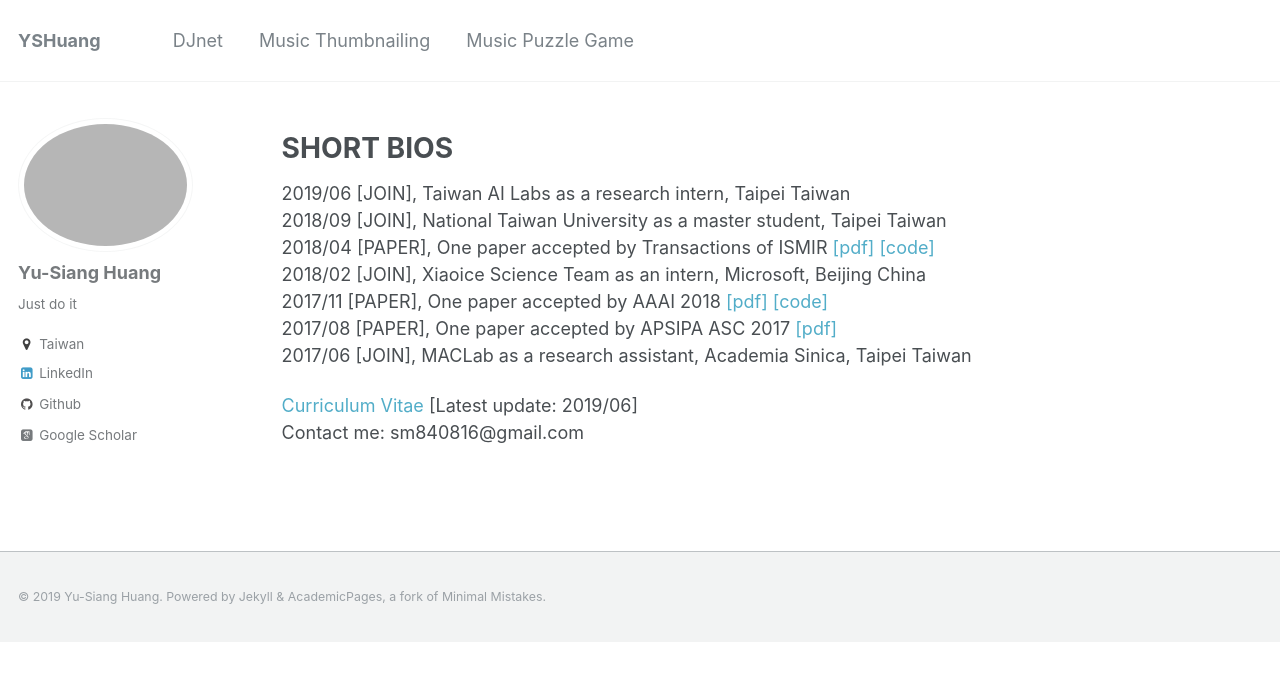
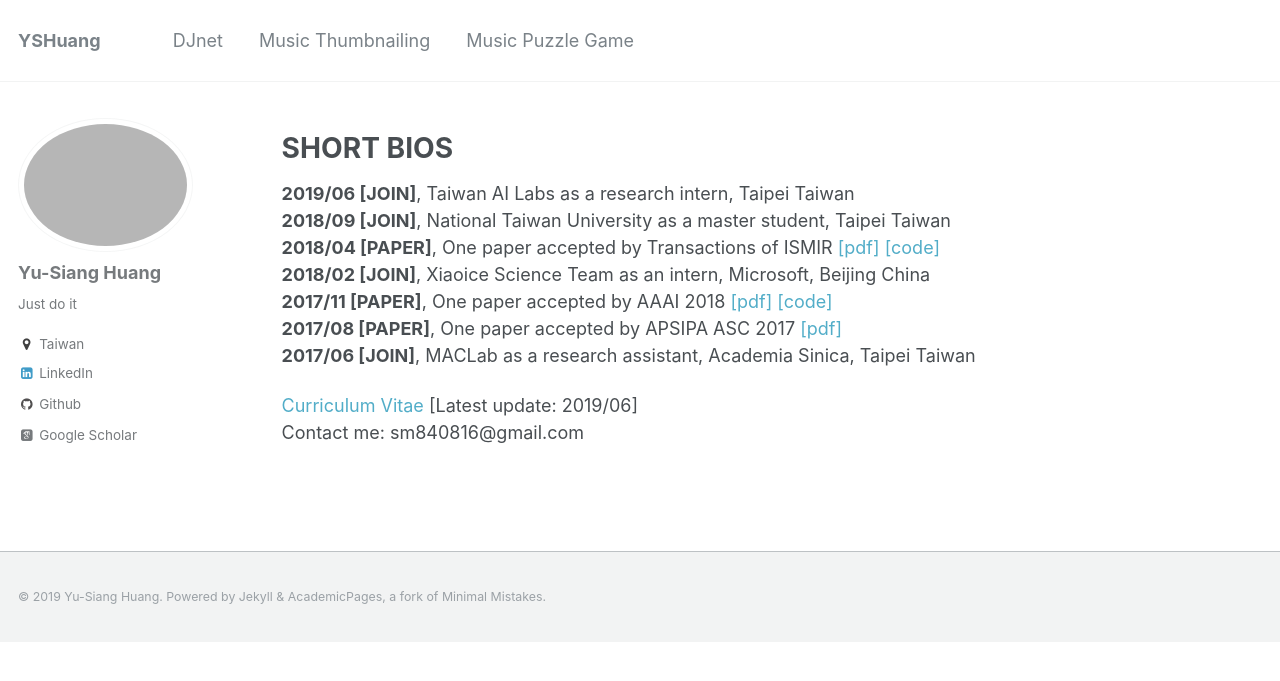
Before and after one commit to remyhuang/remyhuang.github.io, a Jekyll site: the page built from _pages/about.md, in a window 1280 px wide. Shown: the top 681 px of the page. Built offline with Jekyll 4.4.1, drawn with Linux system fonts in a browser that asks for light colours; some web fonts are replaced.

```diff
--- a/_pages/about.md
+++ b/_pages/about.md
@@ -11,13 +11,13 @@ redirect_from:
 
 SHORT BIOS
 =====
-2019/06 \[JOIN\], Taiwan AI Labs as a research intern, Taipei Taiwan <br />
-2018/09 \[JOIN\], National Taiwan University as a master student, Taipei Taiwan <br />
-2018/04 \[PAPER\], One paper accepted by Transactions of ISMIR [\[pdf\]](https://transactions.ismir.net/articles/10.5334/tismir.14/) [\[code\]](https://github.com/remyhuang/pop-music-highlighter) <br />
-2018/02 \[JOIN\], Xiaoice Science Team as an intern, Microsoft, Beijing China <br />
-2017/11 \[PAPER\], One paper accepted by AAAI 2018 [\[pdf\]](https://aaai.org/ocs/index.php/AAAI/AAAI18/paper/view/16174/) [\[code\]](https://github.com/remyhuang/music-puzzle-games) <br />
-2017/08 \[PAPER\], One paper accepted by APSIPA ASC 2017 [\[pdf\]](https://remyhuang.github.io/files/huang17apsipa.pdf) <br />
-2017/06 \[JOIN\], MACLab as a research assistant, Academia Sinica, Taipei Taiwan <br />
+__2019/06 \[JOIN\]__, Taiwan AI Labs as a research intern, Taipei Taiwan <br />
+__2018/09 \[JOIN\]__, National Taiwan University as a master student, Taipei Taiwan <br />
+__2018/04 \[PAPER\]__, One paper accepted by Transactions of ISMIR [\[pdf\]](https://transactions.ismir.net/articles/10.5334/tismir.14/) [\[code\]](https://github.com/remyhuang/pop-music-highlighter) <br />
+__2018/02 \[JOIN\]__, Xiaoice Science Team as an intern, Microsoft, Beijing China <br />
+__2017/11 \[PAPER\]__, One paper accepted by AAAI 2018 [\[pdf\]](https://aaai.org/ocs/index.php/AAAI/AAAI18/paper/view/16174/) [\[code\]](https://github.com/remyhuang/music-puzzle-games) <br />
+__2017/08 \[PAPER\]__, One paper accepted by APSIPA ASC 2017 [\[pdf\]](https://remyhuang.github.io/files/huang17apsipa.pdf) <br />
+__2017/06 \[JOIN\]__, MACLab as a research assistant, Academia Sinica, Taipei Taiwan <br />
 
 [Curriculum Vitae](https://remyhuang.github.io/files/huang_cv.pdf) \[Latest update: 2019/06\] <br />
 Contact me: sm840816@gmail.com
```
